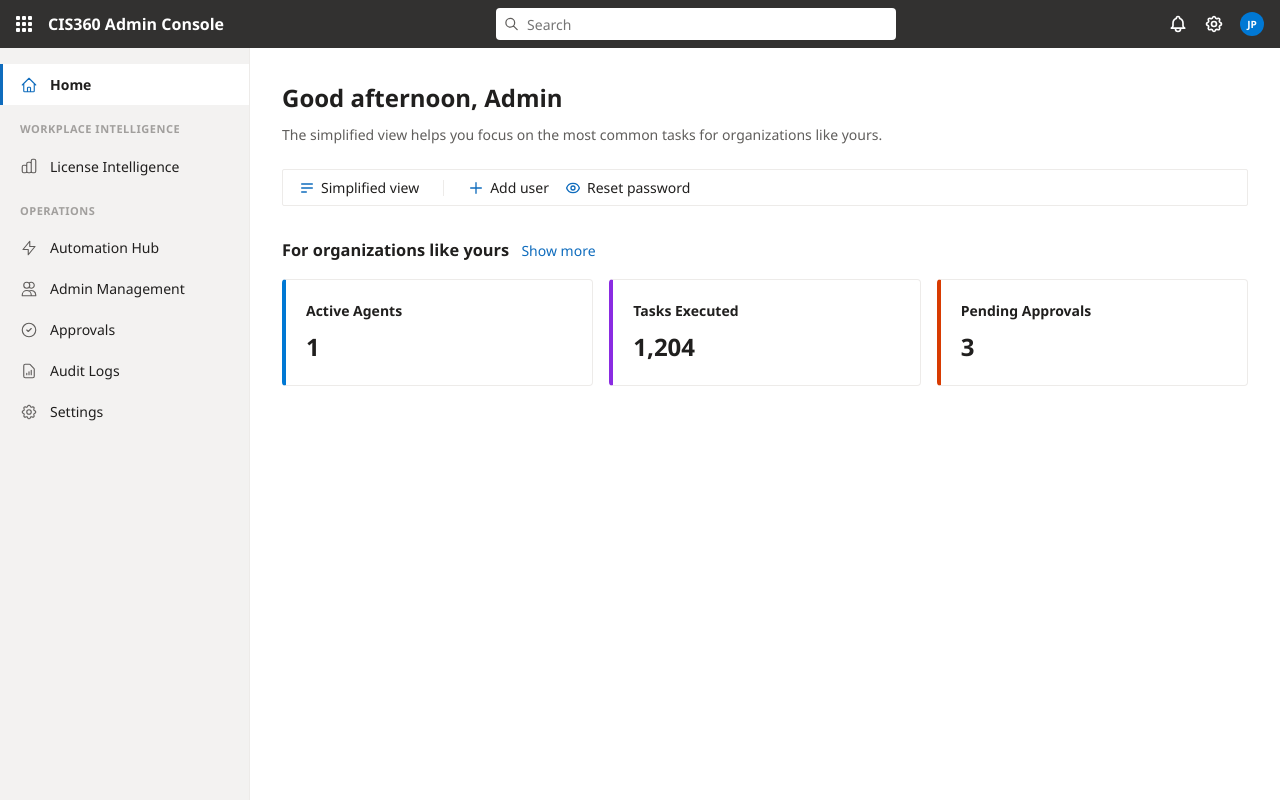
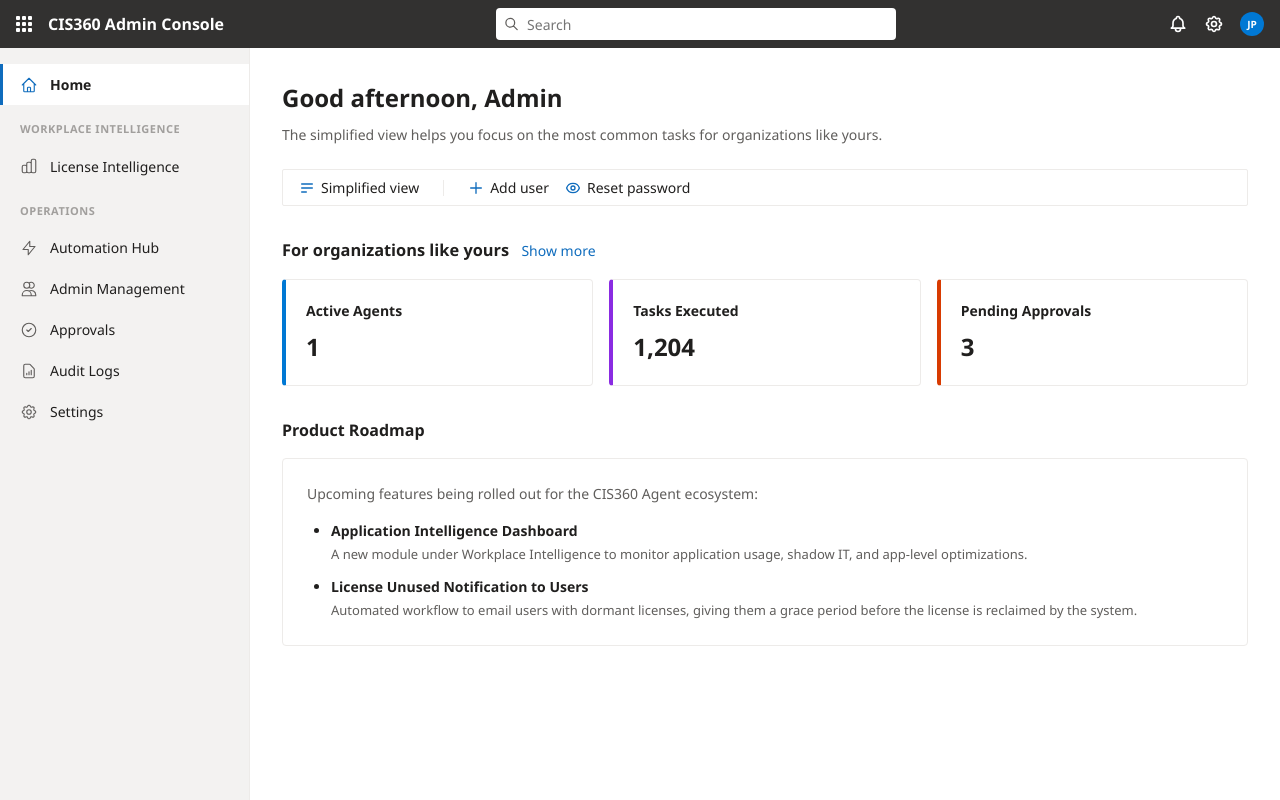
Before and after one commit to jasonprabhu/CIS360-Support-Agent, a React (Vite) app in the folder control-plane/: page / in a window 1280 px wide. Built offline with nearby package versions, Linux system fonts and the light colour scheme.

Commit message:
feat: add product roadmap section to overview dashboard

```diff
--- a/control-plane/src/App.tsx
+++ b/control-plane/src/App.tsx
@@ -40,6 +40,25 @@
       <div className="ms-card" style={{ padding: '20px', borderLeft: '4px solid var(--warning)' }}>
         <h4 style={{ marginBottom: '8px' }}>Pending Approvals</h4>
         <p style={{ fontSize: '24px', fontWeight: 'bold' }}>3</p>
+      </div>
+    </div>
+
+    <div style={{ marginTop: '32px' }}>
+      <h3 style={{ marginBottom: '16px', fontSize: '16px', fontWeight: 600 }}>Product Roadmap</h3>
+      <div className="ms-card" style={{ padding: '24px' }}>
+        <p style={{ color: 'var(--text-secondary)', marginBottom: '16px', fontSize: '14px' }}>
+          Upcoming features being rolled out for the CIS360 Agent ecosystem:
+        </p>
+        <ul style={{ listStyleType: 'disc', paddingLeft: '24px', display: 'flex', flexDirection: 'column', gap: '12px' }}>
+          <li>
+            <strong>Application Intelligence Dashboard</strong>
+            <p style={{ color: 'var(--text-secondary)', fontSize: '13px', marginTop: '4px' }}>A new module under Workplace Intelligence to monitor application usage, shadow IT, and app-level optimizations.</p>
+          </li>
+          <li>
+            <strong>License Unused Notification to Users</strong>
+            <p style={{ color: 'var(--text-secondary)', fontSize: '13px', marginTop: '4px' }}>Automated workflow to email users with dormant licenses, giving them a grace period before the license is reclaimed by the system.</p>
+          </li>
+        </ul>
       </div>
     </div>
   </div>
```
